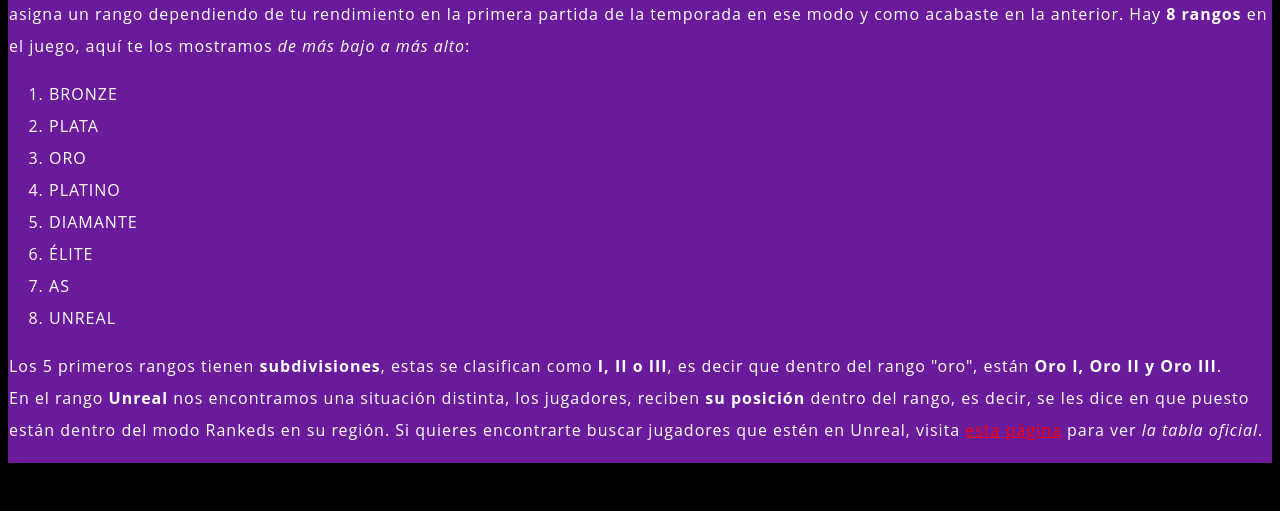
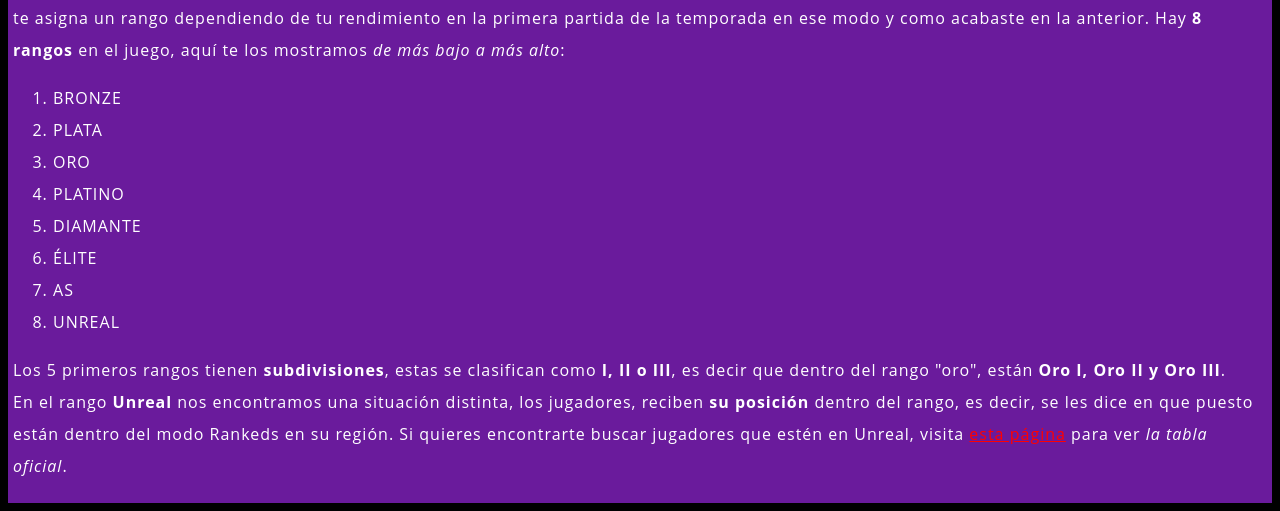
Before and after one commit to ElDqneil/eldqneil.github.io, a plain HTML site: page rankeds.html in a window 1280 px wide. Shown: the part 565-1076 px from the top of the page. Before the commit the page ends 1036 px from the top, so only its background shows below. Drawn offline with Linux system fonts and the light colour scheme.

Commit message:
v2.1 SECOND PAGE

```diff
--- a/styles/rankeds.css
+++ b/styles/rankeds.css
@@ -7,11 +7,11 @@ html {
 
 body {
 
-  width: 930px #6A1B9C;
+  width: 600px #6A1B9C;
   margin: 0 auto #6A1B9C;
   background-color: #6A1B9C;
   padding: 0 20px 20px 20px #6A1B9C;
-  border: 1px solid #6A1B9C;
+  border: 5px solid #6A1B9C;
 
 }
 
```
